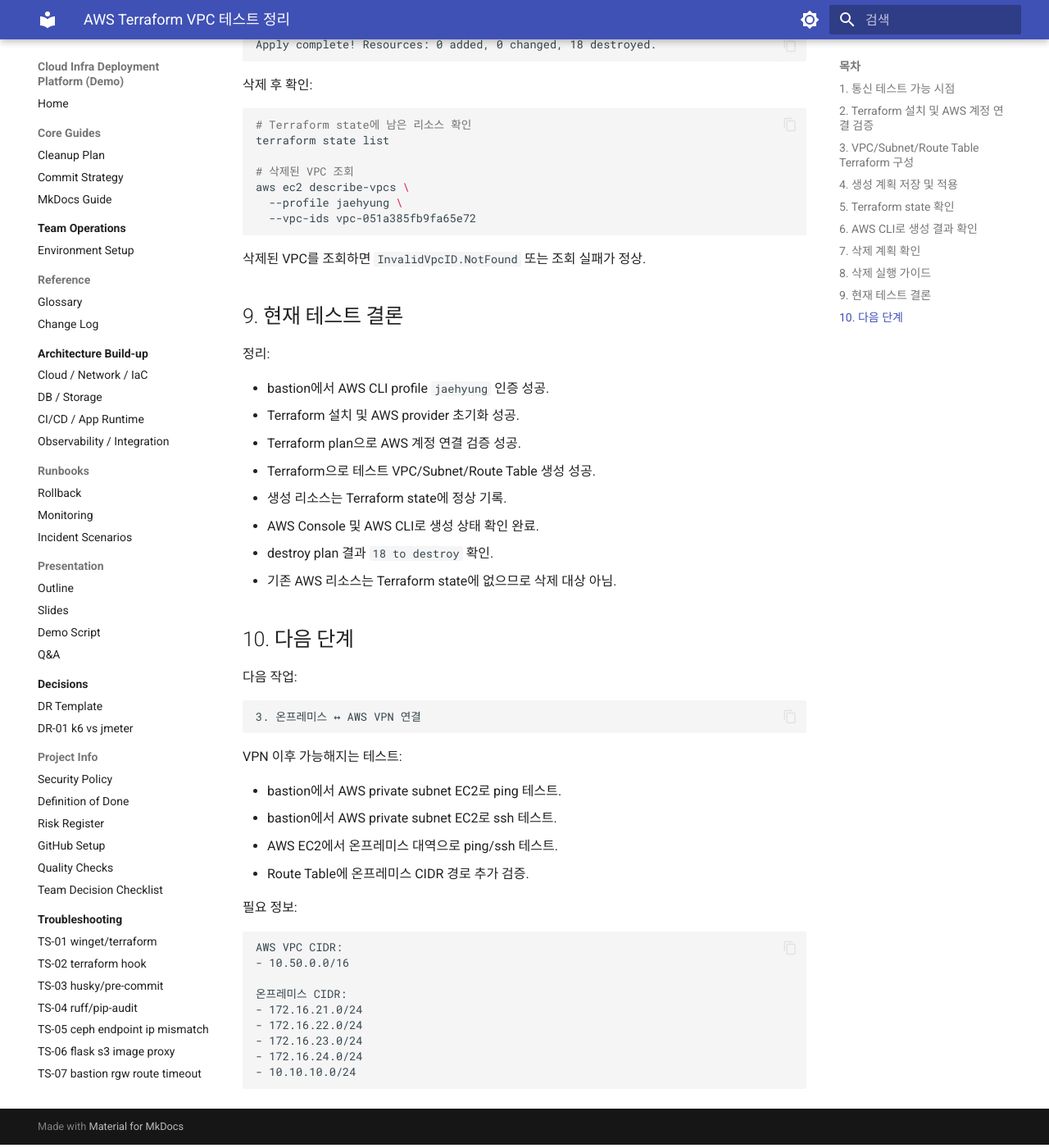
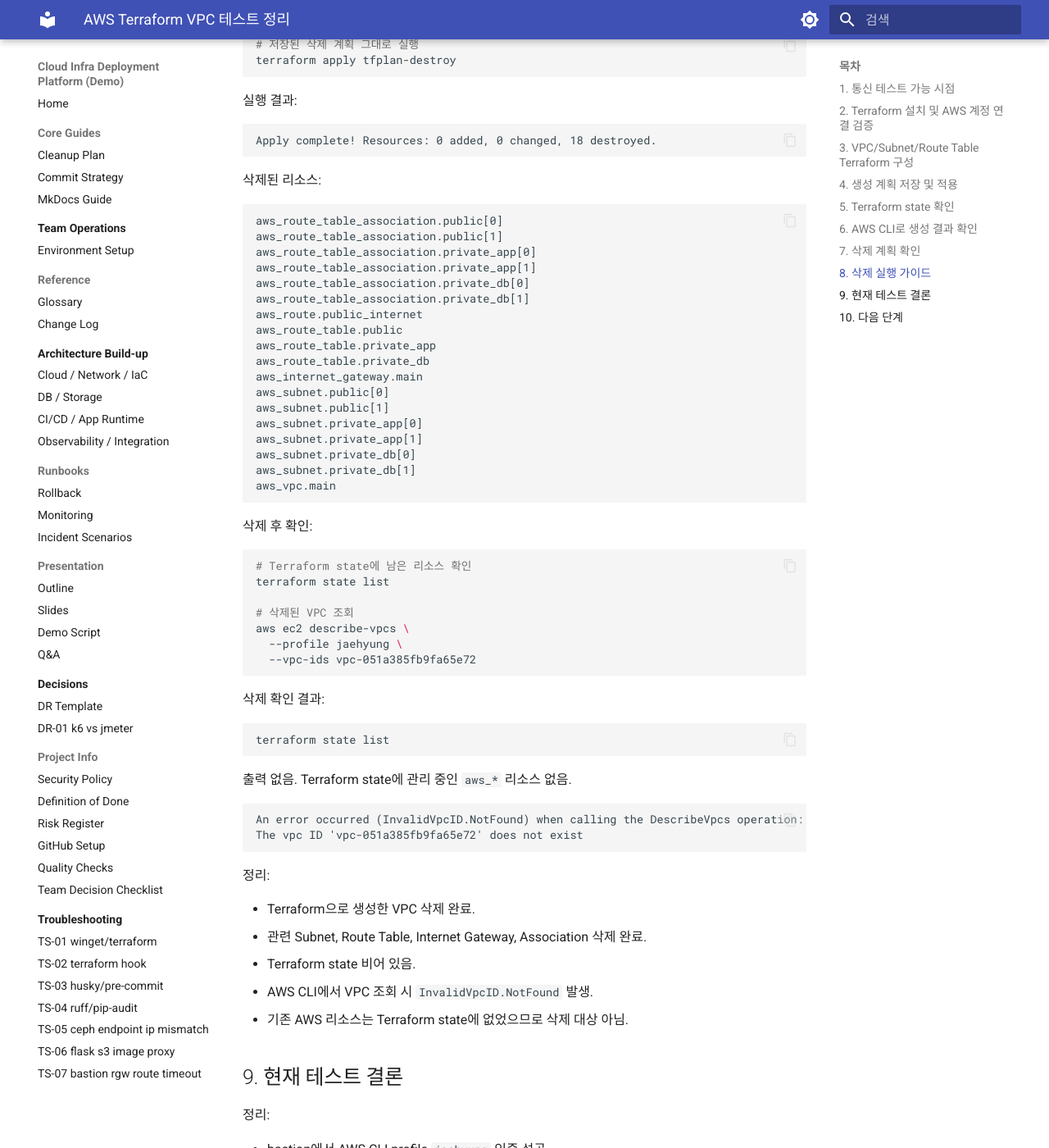
Before and after one commit to KosaCloudTeam2/infra-platform, an MkDocs documentation site: the page built from docs/architecture/build-up/terraform-aws/aws-terraform-vpc-test-history.md, in a window 1280 px wide and 1400 px high, scrolled down 8284 px. Shown: the whole window at 82% size. Built offline with MkDocs 1.6.1 and Material for MkDocs 9.7.7, drawn with Linux system fonts in a browser that asks for light colours; some of the changed text lies outside the part shown.

Commit message:
Add files via upload

````diff
--- a/docs/architecture/build-up/terraform-aws/aws-terraform-vpc-test-history.md
+++ b/docs/architecture/build-up/terraform-aws/aws-terraform-vpc-test-history.md
@@ -402,6 +402,13 @@
 
 ## 8. 삭제 실행 가이드
 
+삭제 계획 생성 결과:
+
+```text
+Plan: 0 to add, 0 to change, 18 to destroy.
+Saved the plan to: tfplan-destroy
+```
+
 삭제 계획 저장:
 
 ```bash
@@ -416,10 +423,33 @@
 terraform apply tfplan-destroy
 ```
 
-예상 결과:
+실행 결과:
 
 ```text
 Apply complete! Resources: 0 added, 0 changed, 18 destroyed.
+```
+
+삭제된 리소스:
+
+```text
+aws_route_table_association.public[0]
+aws_route_table_association.public[1]
+aws_route_table_association.private_app[0]
+aws_route_table_association.private_app[1]
+aws_route_table_association.private_db[0]
+aws_route_table_association.private_db[1]
+aws_route.public_internet
+aws_route_table.public
+aws_route_table.private_app
+aws_route_table.private_db
+aws_internet_gateway.main
+aws_subnet.public[0]
+aws_subnet.public[1]
+aws_subnet.private_app[0]
+aws_subnet.private_app[1]
+aws_subnet.private_db[0]
+aws_subnet.private_db[1]
+aws_vpc.main
 ```
 
 삭제 후 확인:
@@ -434,7 +464,26 @@
   --vpc-ids vpc-051a385fb9fa65e72
 ```
 
-삭제된 VPC를 조회하면 `InvalidVpcID.NotFound` 또는 조회 실패가 정상.
+삭제 확인 결과:
+
+```text
+terraform state list
+```
+
+출력 없음. Terraform state에 관리 중인 `aws_*` 리소스 없음.
+
+```text
+An error occurred (InvalidVpcID.NotFound) when calling the DescribeVpcs operation:
+The vpc ID 'vpc-051a385fb9fa65e72' does not exist
+```
+
+정리:
+
+- Terraform으로 생성한 VPC 삭제 완료.
+- 관련 Subnet, Route Table, Internet Gateway, Association 삭제 완료.
+- Terraform state 비어 있음.
+- AWS CLI에서 VPC 조회 시 `InvalidVpcID.NotFound` 발생.
+- 기존 AWS 리소스는 Terraform state에 없었으므로 삭제 대상 아님.
 
 ## 9. 현재 테스트 결론
 
@@ -447,6 +496,9 @@
 - 생성 리소스는 Terraform state에 정상 기록.
 - AWS Console 및 AWS CLI로 생성 상태 확인 완료.
 - destroy plan 결과 `18 to destroy` 확인.
+- `terraform apply tfplan-destroy`로 생성 리소스 18개 삭제 완료.
+- 삭제 후 `terraform state list` 출력 없음.
+- 삭제 후 VPC 조회 결과 `InvalidVpcID.NotFound` 확인.
 - 기존 AWS 리소스는 Terraform state에 없으므로 삭제 대상 아님.
 
 ## 10. 다음 단계
````
